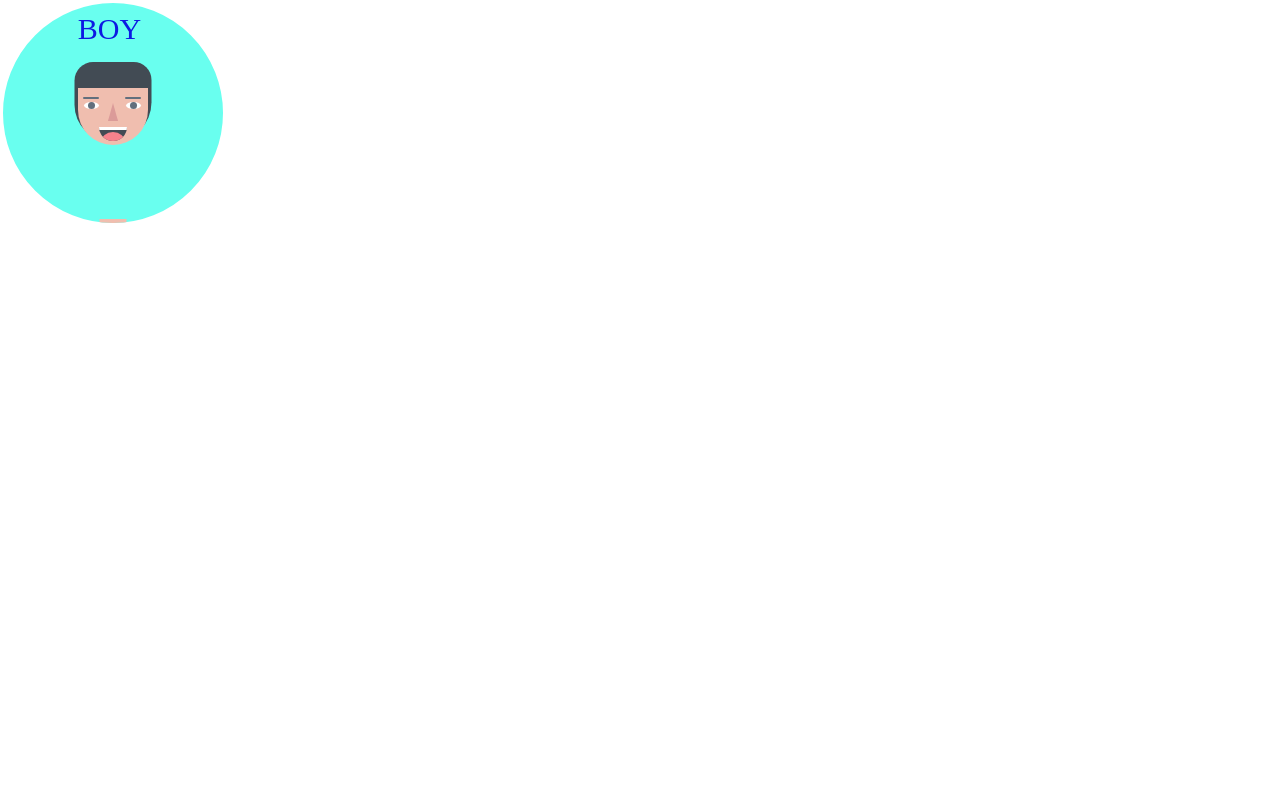
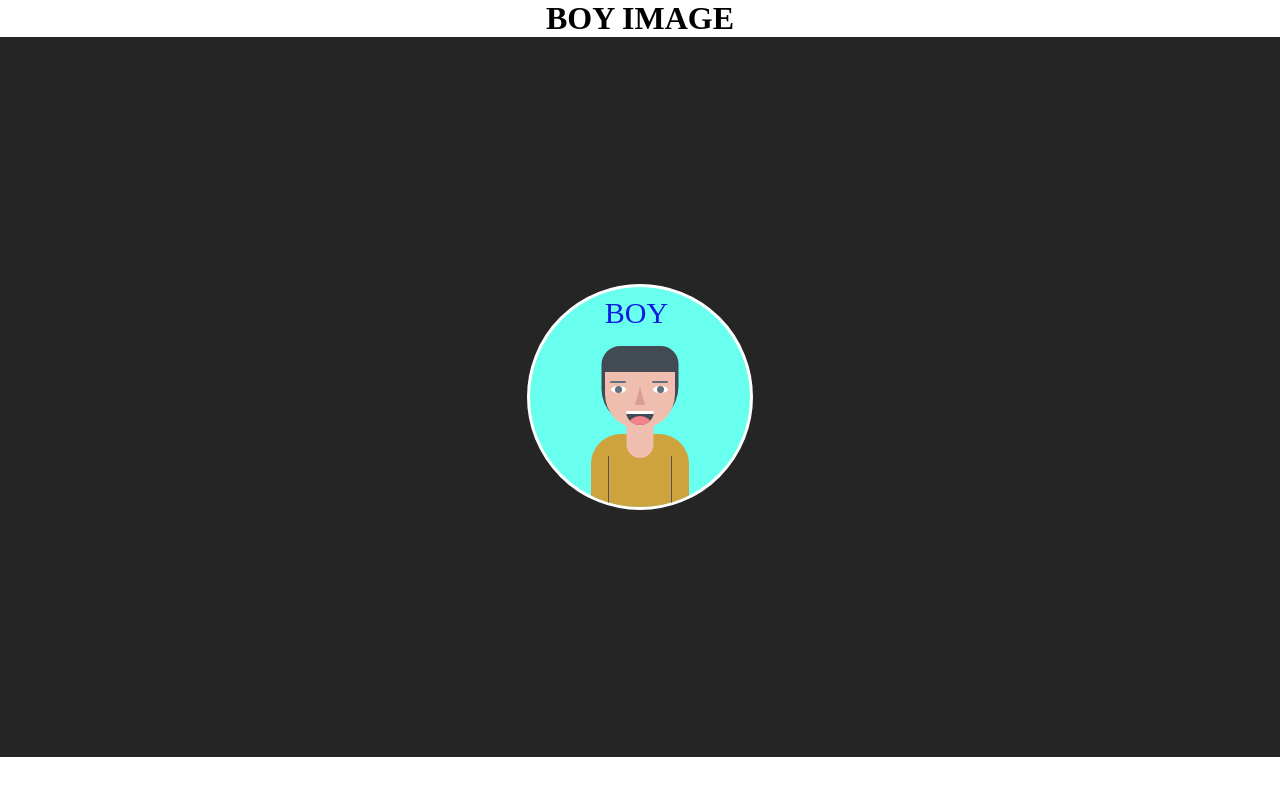
Before and after one commit to Omar-Elkady/Boy, a plain HTML site: page index.html in a window 1280 px wide. Drawn offline with Linux system fonts and the light colour scheme.

Commit message:
Update index.html

```diff
--- a/index.html
+++ b/index.html
@@ -1,24 +1,26 @@
+
 <!DOCTYPE html>
 <html>
     <head>
         <meta name="viewport" content="width=device-width, initial-scale=1.0"/>
-    <title></title>
-    <script src="./js/script.js"></script>
+        <title>BOY</title>
+        <!-- <script src="./js/script.js"></script> -->
         <link rel="stylesheet" href="style.css" />
     </head>
     <body>
+        <h1 style="text-align: center;">BOY IMAGE</h1>
+        <div class="boy">
             <div class="human">
                 <div class="hair"></div>
                 <div class="face">
                     <div class="eye"></div>
                     <div class="eye1"></div>
                     <div class="nose"></div>
-<!--<div class="cheek"></div>-->
                     <div class="mouth"></div>
-
-</div>
                     <div class="neck"></div>
                     <div class="body"></div>
                 </div>
+            </div>
+        </div>
     </body>
 </html>
```
Lines whose indentation alone changed are shown as unchanged.
